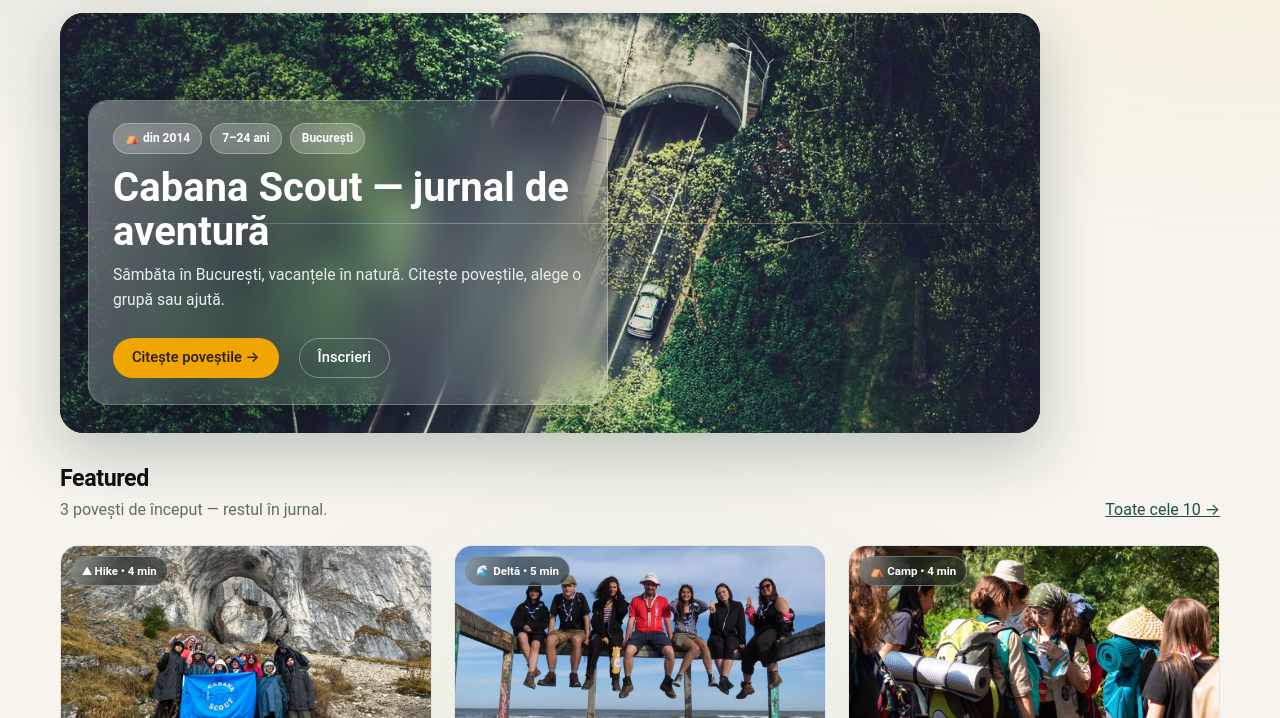
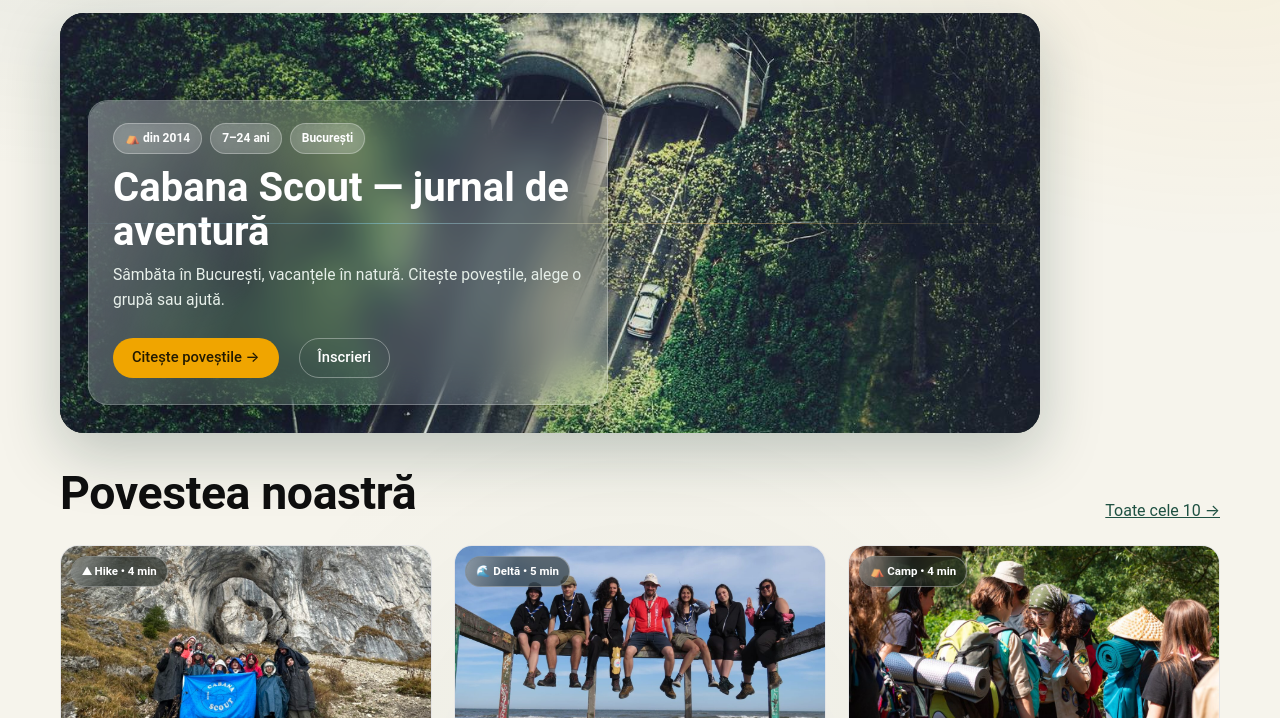
Before and after one commit to sebaptcd/cabanascout.ro, a plain HTML site: page index.html in a window 1280 px wide. Shown: the part 82-800 px from the top of the page. Drawn offline with Linux system fonts and the light colour scheme.

Commit message:
Homepage: Povestea noastra big title

```diff
--- a/index.html
+++ b/index.html
@@ -37,7 +37,7 @@
 
 <section class="block" style="padding-top:8px">
 <div class="prose" style="display:flex;align-items:end;justify-content:space-between;gap:12px;max-width:none">
-<div><h2 class="title" style="margin:0">Featured</h2><p class="muted" style="margin:4px 0 0">3 povești de început — restul în jurnal.</p></div>
+<div><h2 class="title" style="margin:0;font-size:clamp(2rem,4.5vw,2.9rem)">Povestea noastră</h2></div>
 <p style="margin:0"><a href="jurnal.html">Toate cele 10 →</a></p>
 </div>
 <div class="blog-grid">
```
